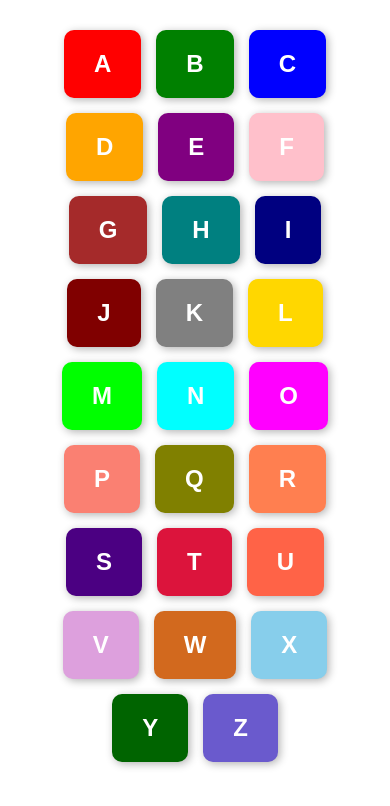
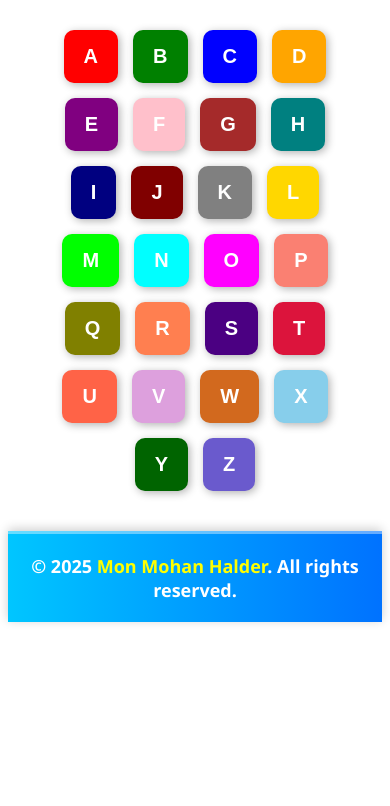
Before and after one commit to Mohan-25-oss/ABCD-BOOK, a plain HTML site: page index.html in a window 390 px wide. Drawn offline with Linux system fonts and the light colour scheme.

Commit message:
updated the footer

```diff
--- a/index.html
+++ b/index.html
@@ -5,6 +5,10 @@
     <meta name="viewport" content="width=device-width, initial-scale=1.0"/>
     <title>Alphabet Colors</title>
     <style>
+        * {
+        box-sizing: border-box;
+        }
+
         .button-container {
         display: flex;
         flex-wrap: wrap;
@@ -12,6 +16,7 @@
         margin: 30px;
         justify-content: center;
         }
+
         .color-button {
         padding: 20px 30px;
         font-size: 24px;
@@ -23,15 +28,45 @@
         box-shadow: 2px 2px 8px rgba(0, 0, 0, 0.3);
         transition: transform 0.2s ease;
         }
+
         .color-button:hover {
         transform: scale(1.1);
         }
+
         #displayLetter {
         font-size: 250px;
         text-align: center;
         color: white;
         margin-top: 50px;
         display: none;
+        }
+
+        .footer {
+        text-align: center;
+        font-size: 18px;
+        font-weight: bold;
+        padding: 20px;
+        margin-top: 40px;
+        background: linear-gradient(to right, #00c6ff, #0072ff);
+        color: white;
+        width: 100%;
+        font-family: 'Segoe UI', Tahoma, Geneva, Verdana, sans-serif;
+        border-top: 3px solid #ffffff66;
+        box-shadow: 0px -2px 10px rgba(0, 0, 0, 0.2);
+        }
+
+        .footer .highlight {
+        color: yellow;
+        }
+
+        @media (max-width: 768px) {
+        #displayLetter {
+            font-size: 140px;
+        }
+        .color-button {
+            padding: 15px 20px;
+            font-size: 20px;
+        }
         }
     </style>
     </head>
@@ -40,8 +75,13 @@
     <!-- বাটনের কনটেইনার -->
     <div class="button-container" id="buttons"></div>
 
-<!-- অক্ষর দেখানোর জায়গা -->
+    <!-- বড় করে অক্ষর দেখানোর জায়গা -->
     <div id="displayLetter"></div>
+
+    <!-- ফুটার -->
+    <footer class="footer" id="pageFooter">
+    &copy; 2025 <span class="highlight">Mon Mohan Halder</span>. All rights reserved.
+    </footer>
 
     <script>
     const letters = "ABCDEFGHIJKLMNOPQRSTUVWXYZ";
@@ -54,6 +94,7 @@
 
     const buttonsContainer = document.getElementById("buttons");
     const display = document.getElementById("displayLetter");
+    const footer = document.getElementById("pageFooter");
 
     for (let i = 0; i < 26; i++) {
         const button = document.createElement("button");
@@ -65,18 +106,20 @@
         // ব্যাকগ্রাউন্ড পরিবর্তন
         document.body.style.backgroundColor = colors[i];
 
-      // সব বাটন হাইড করে দাও
+        // সব বাটন ও ফুটার হাইড করো
         buttonsContainer.style.display = "none";
+        footer.style.display = "none";
 
-      // কেবল ক্লিককৃত অক্ষর দেখাও
+        // কেবল ক্লিক করা অক্ষর দেখাও
         display.innerText = letters[i];
         display.style.display = "block";
 
-      // ১০ সেকেন্ড পর আবার সব বাটন দেখাও
+        // ১০ সেকেন্ড পরে আবার সব আগের মতো
         setTimeout(() => {
             display.style.display = "none";
             buttonsContainer.style.display = "flex";
-        document.body.style.backgroundColor = "white"; // ব্যাকগ্রাউন্ড রিসেট চাইলে
+            footer.style.display = "block";
+            document.body.style.backgroundColor = "white"; // রিসেট চাইলে
         }, 10000);
         };
 
```
Lines whose indentation alone changed are shown as unchanged.
